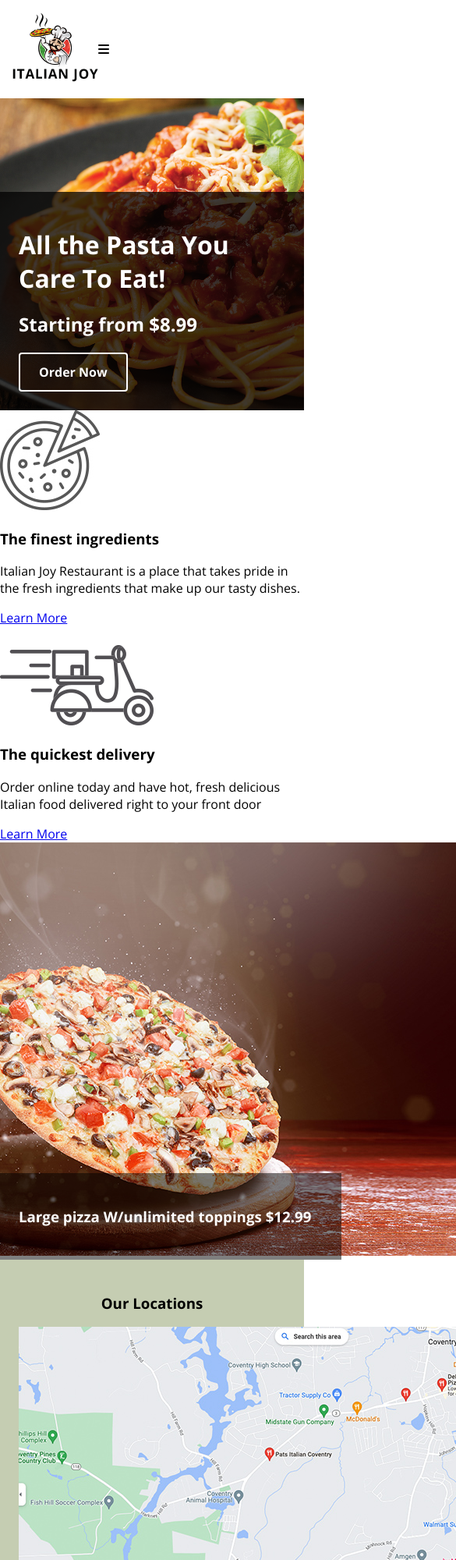
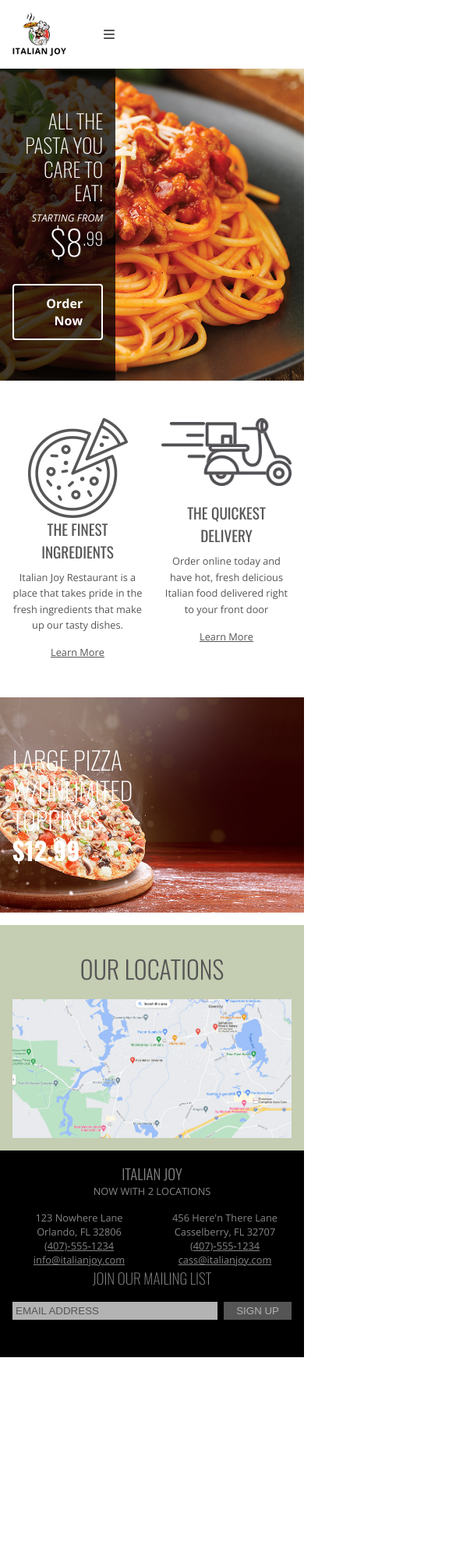
Before and after one commit to CarlaCardona/CardonaC-ResponsiveWebEX, a plain HTML site: page index.html in a window 390 px wide. Shown: the top 2000 px of the page at 78% size, 585 px wide, since content can reach past the window. After the commit the page ends 1740 px from the top, so only its background shows below. Drawn offline with nearby package versions, Linux system fonts and the light colour scheme.

Commit message:
CSS update

```diff
--- a/stylesheet/stylesheet.css
+++ b/stylesheet/stylesheet.css
@@ -2,11 +2,27 @@
 
 body {
     font-family: 'Open Sans', sans-serif;
+    color: #555;
     margin: 0;
     padding: 0;
     box-sizing: border-box;
 }
 
+h1, h2, h3 {
+    font-family: 'Oswald', sans-serif;
+    font-weight: 300;
+    text-transform: uppercase;
+    margin: 0;
+}
+
+img {
+    max-width: 100%;
+    display: block;
+}
+
+*, *::before, *::after {
+    box-sizing: border-box;
+}
 
 /* skip navigation links css */
 
@@ -15,6 +31,7 @@ body {
     top: -100%;
     left: 0;
     background: #000;
+    color: #fff;
     padding: 0.5rem 1rem;
     z-index: 100;
 }
@@ -24,16 +41,6 @@ body {
 }
 
 /* nav css */
-
-.nav__checkbox {
-    position: absolute;
-    opacity: 0;
-    pointer-events: none;
-}
-
-.nav__checkbox:checked ~ .nav__group--right .nav__links {
-    display: flex;
-}
 
 .nav {
     display: flex;
@@ -47,11 +54,56 @@ body {
     align-items: center;
 }
 
+.nav__group--left {
+    flex-basis: 100%;
+    justify-content: space-between;
+}
+
+.nav__group--right {
+    flex-basis: 100%;
+}
+
+.nav__logo img {
+    width: 7rem;
+}
+
+.nav__hamburger {
+    display: none;
+    flex-direction: column;
+    gap: 1rem;
+    list-style: none;
+    margin: 1rem 0;
+    padding: 0;
+    width: 100%;
+    text-align: center;
+}
+
+
 .nav__links {
     display: none;
     flex-direction: column;
     gap: 1rem;
     list-style: none;
+    margin: 1rem 0;
+    padding: 0;
+    width: 100%;
+    text-align: center;
+}
+
+.nav__links a {
+    text-decoration: none;
+    text-transform: uppercase;
+    color: #555;
+}
+
+.nav__checkbox {
+    position: absolute;
+    opacity: 0;
+    pointer-events: none;
+}
+
+.nav__checkbox:checked ~ .nav__group--right .nav__links {
+    display: flex;
 }
 
 .nav__social {
@@ -63,23 +115,58 @@ body {
 .hero {
     background-image: url('../images/hero.jpg');
     background-size: cover;
-    background-position: center;
+    background-position: right center;
     min-height: 25rem;
     display: flex;
-    align-items: flex-end;
 }
 
 .hero__container {
     background-color: rgb(0, 0, 0, 0.75);
     color: #fff;
-    padding: 1.5rem;
-    width: 100%;
+    padding: 1.5rem 1rem;
+    width: 38%;
+    text-align: right;
+    display: flex;
+    flex-direction: column;
+    justify-content: center;
+    align-items: flex-end;
+}
+
+.hero__heading {
+    font-size: 1.6rem;
+    font-weight: 200;
+    line-height: 1.2;
+}
+
+.hero__subheading {
+    font-family: 'Open Sans', sans-serif;
+    font-style: italic;
+    font-weight: 300;
+    font-size: 0.8rem;
+    margin-top: 0.5rem;
+    margin-bottom: 1rem;
+}
+
+.hero__price {
+    display: block;
+    font-family: 'Oswald', sans-serif;
+    font-style: normal;
+    font-weight: 200;
+    font-size: 2.75rem;
+    line-height: 1;
+}
+
+.hero__price span {
+    font-size: 0.5em;
+    vertical-align: top;
+    line-height: 1.6;
 }
 
 /* hero button css */
 
 .hero__cta {
     display: inline-block;
+    margin-top: 1rem;
     color: #fff;
     padding: 0.75rem 1.5rem;
     text-decoration: none;
@@ -92,8 +179,30 @@ body {
 
 .cards-wrapper {
     display: grid;
-    grid-template-columns: repeat(auto-fit, minmax(250px, 1fr));
+    grid-template-columns: repeat(2, 1fr);
     gap: 1.5rem;
+    padding: 3rem 1rem;
+}
+
+.card {
+    justify-items: center;
+    text-align: center;
+}
+
+.card__content h3 {
+    font-size: 1.2rem;
+    font-weight: 400;
+}
+
+.card__content p {
+    font-size: 0.8rem;
+    line-height: 1.6;
+    margin-top: 0.5rem;
+}
+
+.card__cta {
+    font-size: 0.8rem;
+    color: #555;
 }
 
 /* ad section css */
@@ -104,20 +213,49 @@ body {
 
 .ad__content {
     position: absolute;
+    top: 0;
+    right: 0;
     bottom: 0;
     left: 0;
-    width: 100%;
-    background-color: rgba(0, 0, 0, 0.5);
+    width: 50%;
+    display: flex;
+    align-items: center;
+    justify-content: center;
     color: #fff;
-    padding: 1.5rem;
+    padding: 1rem;
 }
 
-/* locatiins section css */
+.ad__content h3 {
+    font-size: 2rem;
+    font-weight: 200;
+    line-height: 1.2;
+}
+
+.ad__content span {
+    display: block;
+    font-weight: 700;
+}
+
+.ad img {
+    width: 100%;
+}
+
+/* locatiins and map section css */
 
 .location {
     text-align: center;
-    padding: 1.5rem;
+    margin-top: 1rem;
+    padding: 1rem;
     background-color: rgb(197, 205, 178);
+}
+
+.location h3 {
+    font-size: 2rem;
+    padding: 1rem;
+}
+
+.location img {
+    width: 100%;
 }
 
 /*footer section css */
@@ -125,7 +263,7 @@ body {
 .footer {
     background-color: #000;
     color: #868686;
-    padding: 2rem 1rem;
+    padding: 1rem 1rem 3rem;
     text-align: center;
 }
 
@@ -133,15 +271,68 @@ body {
     display: flex;
     flex-wrap: wrap;
     justify-content: space-between;
-    gap: 1.5rem;
+    gap: 1rem;
 }
 
 .footer__info-block {
     flex-basis: 100%;
 }
 
+.footer_title {
+    font-size: 2rem;
+    font-weight: 200;
+}
+
+.footer__subtitle {
+    text-transform: uppercase;
+    font-size: 0.8rem;
+    margin: 0;
+}
+
 .footer__address-block {
     flex: 1;
+    font-size: 0.8rem;
+}
+
+.footer__address-block p {
+    margin: 0;
+}
+
+.footer__address-block a {
+    display: block;
+    color: inherit;
+}
+
+.footer__mailing-list h3{
+    font-size: 1.2rem;
+    font-weight: 200;
+    margin-bottom: 1rem;
+}
+
+.footer__mailing-list form{
+    display: flex;
+    justify-content: center;
+    gap: 0.5rem;
+}
+
+.footer__email-input {
+    flex: 1;
+    background: #b3b3b3;
+    border: none;
+    padding: 0.25rem;
+    text-transform: uppercase;
+}
+
+.footer__email-input::placeholder {
+    color: #555;}
+
+.footer__submit-input {
+    background: #555;
+    color: #b3b3b3;
+    border: none;
+    padding: 0.25rem 1rem;
+    text-transform: uppercase;
+    cursor: pointer;
 }
 
 /* utiliy classes */
@@ -153,3 +344,109 @@ body {
 .visibility-block {
     display: block;
 }
+
+.visibility-grid {
+    display: grid;
+}
+
+.visibility-flex {
+    display: flex;
+}
+
+.visibility-initial {
+    display: initial;
+}
+
+/* media queries */
+
+
+@media (min-width: 576px) /* for mobile */{
+    .visibility-none--sm {
+        display: none;
+    }
+
+    .visibility-block--sm {
+        display: block;
+    }
+
+    .visibility-grid--sm {
+        display: grid;
+    }
+
+    .visibility-flex--sm {
+        display: flex;
+    }
+
+    .visibility-initial--sm {
+        display: initial;
+    }
+
+}
+@media (min-width:768px) /* for tablets */{
+    .vsibility-none--md {
+        display: none;
+    }
+
+    .visibility-block--md {
+        display: block;
+    }
+
+    .visibility-grid--md {
+        display: grid;
+    }
+
+    .visibility-flex--md {
+        display: flex;
+    }
+
+    .visibility-initial--md {
+        display: initial;
+    }
+
+}
+
+@media (min-width: 992px) /* for laptops */{
+    .visibility-none--lg {
+        display: none;
+    }
+
+    .visibility-block--lg {
+        display: block;
+    }
+
+    .visibility-grid--lg {
+        display: grid;
+    }
+
+    .visibility-flex--lg {
+        display: flex;
+    }
+
+    .visibility-initial--lg {
+        display: initial;
+    }
+
+}
+
+@media (min-width: 1200px) /* for large devices */{
+    .visibility-none--xl {
+        display: none;
+    }
+
+    .visibility-block--xl {
+        display: block;
+    }
+
+    .visibility-grid--xl {
+        display: grid;
+    }
+
+    .visibility-flex--xl {
+        display: flex;
+    }
+
+    .visibility-initial--xl {
+        display: initial;
+    }
+
+}
```
